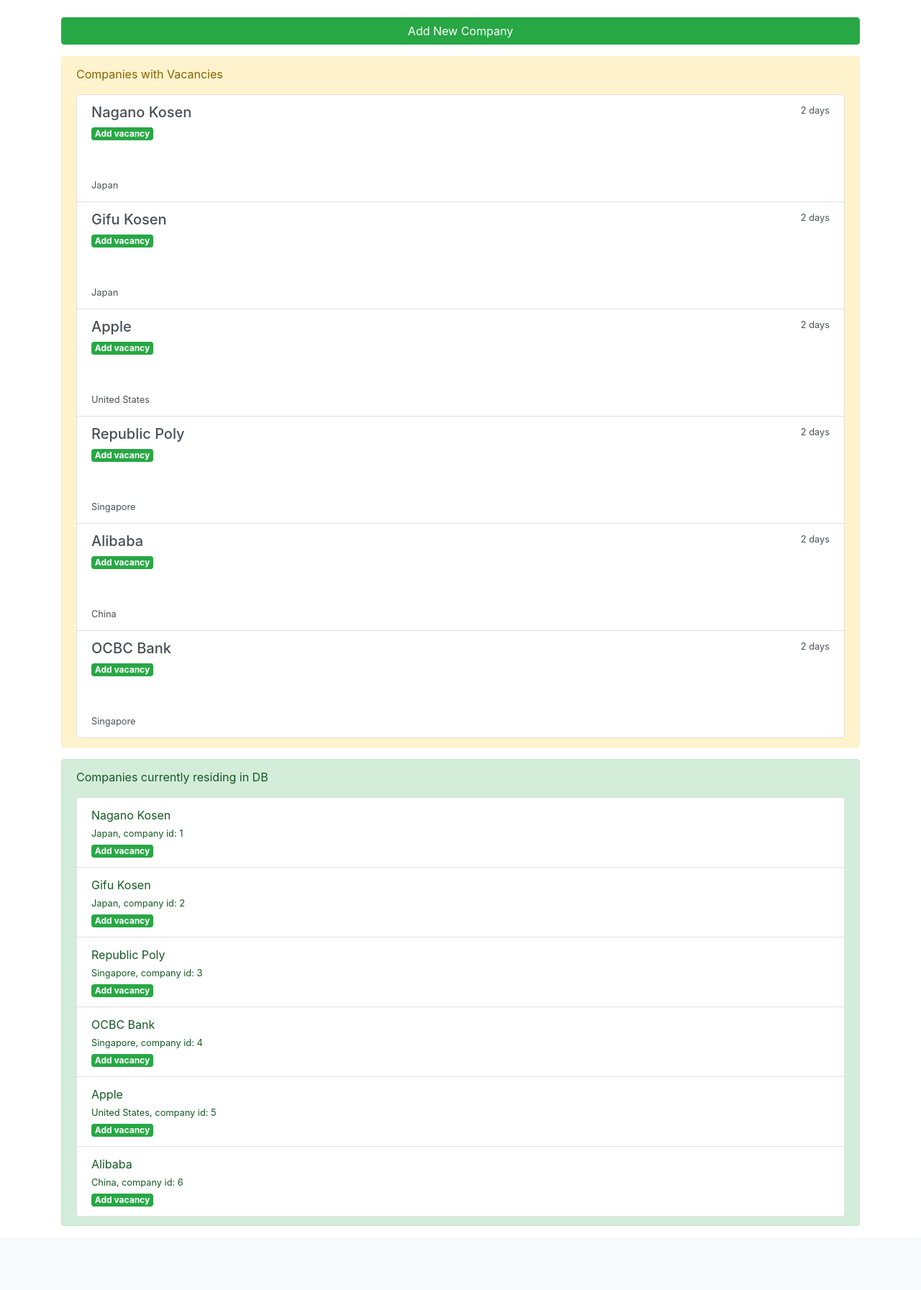
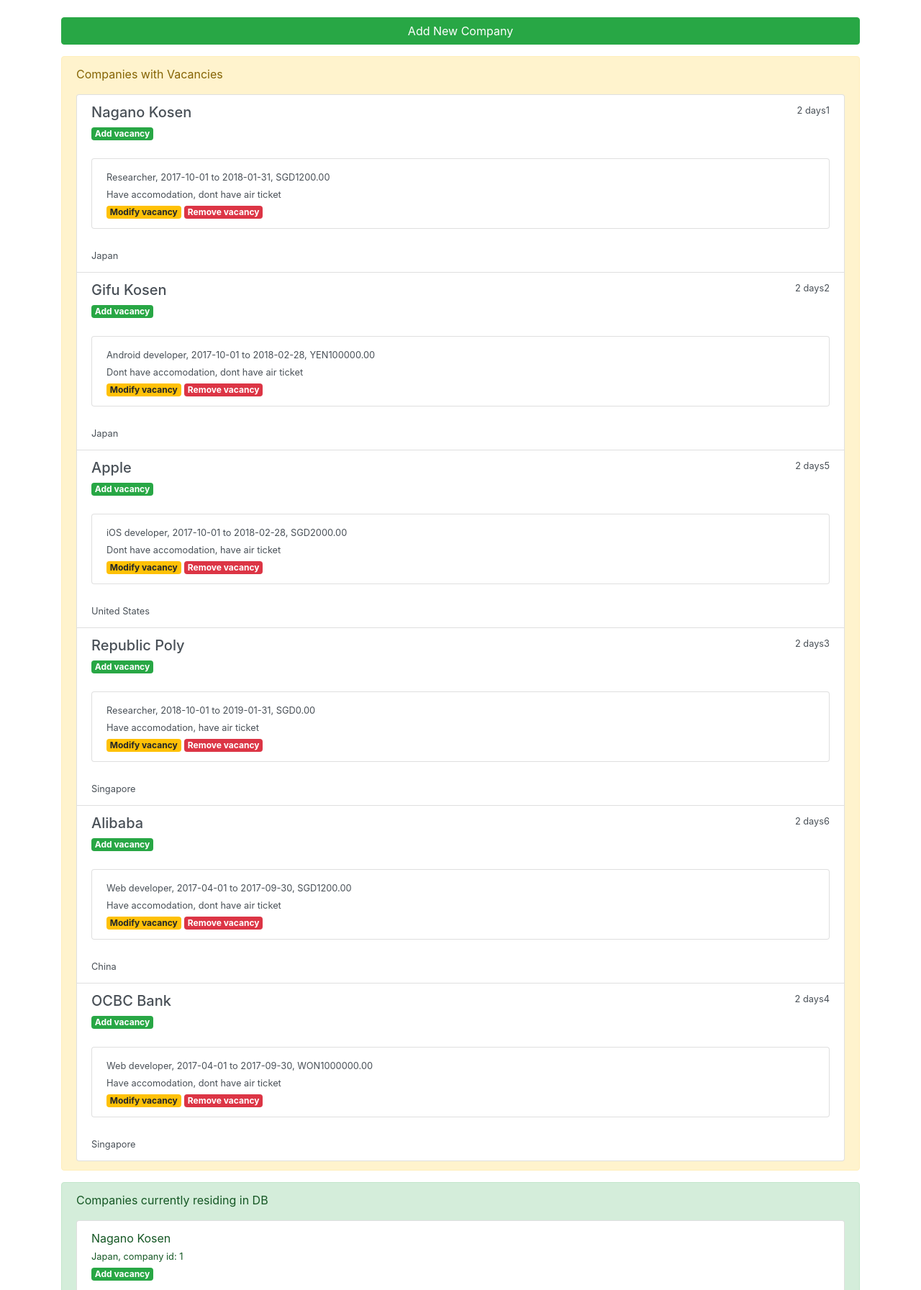
Before and after one commit to 15017206/iprep, a PHP site: page /iprep/graceyap_dashboard_company.php in a window 1280 px wide. Shown: the part 56-1849 px from the top of the page at 72% size. Before the commit the page ends 1760 px from the top, so only its background shows below. Run offline with PHP 8.4, Linux system fonts and the light colour scheme; data comes from the database, SQL or seed files in the repository; some libraries are stand-ins or nearby versions.

Commit message:
update2(glenn)

```diff
--- a/graceyap_dashboard_company.php
+++ b/graceyap_dashboard_company.php
@@ -14,6 +14,7 @@
         ?>
 
         <script>
+
             $(document).ready(function (e) {
 
                 setTimeout(function () {
@@ -76,7 +77,7 @@
                         $("#small_notification").html($("#no_of_vacancies").val() + " exact vacancy will be written to database.");
                     }
                 });
-                var list_of_company_with_vacancies = "";
+
 
                 // To show all companies with vacancies
                 // To eliminate repeating companies with 2 or more vacancies
@@ -90,15 +91,20 @@
 
                         for (var i = 0; i < response.length; i++) {
                             var company_id = response[i].company_id;
+                            alert(company_id);
+
 
                             // check if the company_id is in the array. If not inside, add it in.
                             for (var j = 0; j <= company_id_array.length; j++) {
+                                var list_of_company_with_vacancies = "";
+                                var list_of_vacancies = "";
+
                                 if (company_id !== company_id_array[j]) {
 
                                     // If the array has checked the last index
                                     if (j === company_id_array.length - 1) {
                                         company_id_array.push(company_id);
-                                        alert(company_id_array.toString());
+                                        // alert(company_id_array.toString());
 
                                         var company_name = response[i].company_name;
                                         var internship_start_date = response[i].internship_start_date;
@@ -123,56 +129,49 @@
                                         list_of_company_with_vacancies += "<li class='list-group-item list-group-item-action flex-column align-items-start'>" +
                                                 "<div class='d-flex w-100 justify-content-between'>" +
                                                 "<h5 class='mb-1'>" + company_name + "</h5>" +
-                                                "<small>2 days</small>" +
+                                                "<small>2 days"+ company_id +"</small>" +
                                                 "</div>" +
                                                 "<a href='' data-toggle='modal' data-target='#modal_add_new_vacancy'><span onclick='addNewVacancy(" + company_id + ")' class='badge badge-success'>Add vacancy</span></a>" +
                                                 "<br/><br/>" +
-                                                "<ul id='list_of_companies_with_vacancies_small_placeholder' class='list-group'>" +
+                                                "<ul id='list_of_companies_with_vacancies_small_placeholder" + company_id + "' class='list-group'>" +
                                                 // Need another for loop to loop various vacancies here
-
-                                                // "<li class='list-group-item justify-content-between align-items-center'>" +
-                                                // "<small>" + job_role + ", " + internship_start_date + " to " + internship_end_date + ", " + allowance_currency + company_mthly_allowance + "<br/> " + accomodation_provided + ", " + air_ticket_provided + "</small>" +
-                                                // "<br/><a href=''><span class='badge badge-warning'>Modify vacancy</span></a>" + "&nbsp;" +
-                                                // "<a href=''><span class='badge badge-danger'>Remove vacancy</span></a>" +
-                                                // "</li>" +
                                                 "</ul>" +
                                                 "<br/>" +
                                                 "<small>" + country + "</small>" +
                                                 "</li>";
+
+                                        $("#list_of_companies_with_vacancies_big_placeholder").append(list_of_company_with_vacancies);
+
+
                                     }
                                 } else {
                                     break;
                                 }
+
+
                             }
+                                list_of_vacancies += "<li class='list-group-item justify-content-between align-items-center'>" +
+                                        "<small>" + job_role + ", " + internship_start_date + " to " + internship_end_date + ", " + allowance_currency + company_mthly_allowance + "<br/> " + accomodation_provided + ", " + air_ticket_provided + "</small>" +
+                                        "<br/><a href=''><span class='badge badge-warning'>Modify vacancy</span></a>" + "&nbsp;" +
+                                        "<a href=''><span class='badge badge-danger'>Remove vacancy</span></a>" +
+                                        "</li>";
+                                $("#list_of_companies_with_vacancies_small_placeholder" + company_id).append(list_of_vacancies);
+
+
                         }
-                        $("#list_of_companies_with_vacancies_big_placeholder").html(list_of_company_with_vacancies);
+
+
+
                     },
                     error: function (obj, textStatus, errorThrown) {
                         console.log("Error " + textStatus + ": " + errorThrown);
                     }
                 });
 
-                // Second part of ajax
-//                $.ajax({
-//                    type: "GET",
-//                    url: "http://localhost/iprep/webservices/getVacanciesv2.php",
-//                    cache: false,
-//                    dataType: "JSON",
-//                    success: function (response) {
+
+
+            }); // end of document.ready
             //
-//                        for (var i = 0; i < response.length; i++) {
-//                            var company_id = response[i].company_id + "";
-//
-//
-//                        }
-//                        $("#list_of_companies_with_vacancies_big_placeholder").html(list_of_company_with_vacancies);
-//                    },
-//                    error: function (obj, textStatus, errorThrown) {
-//                        console.log("Error " + textStatus + ": " + errorThrown);
-//                    }
-//                });
-            }); // end of document.ready
-
             // When the "add vacancy" button is pressed
             function addNewVacancy(company_id) {
                 $("#company_id2").val(company_id);
@@ -240,7 +239,7 @@
             <div class="alert alert-warning" role="alert">
                 <p>Companies with Vacancies</p>
                 <ul class='list-group' id='list_of_companies_with_vacancies_big_placeholder'>
-                    <li class='list-group-item list-group-item-action flex-column align-items-start'>
+                    <!--                    <li class='list-group-item list-group-item-action flex-column align-items-start'>
                                             <div class='d-flex w-100 justify-content-between'>
                                                 <h5 class='mb-1'>Nagano Kosen</h5>
                                                 <small>2 days</small>
@@ -256,7 +255,7 @@
                                             </ul>
                                             <br/>
                                             <small>Tokuma, Nagano, Japan</small>
-                    </li>
+                                        </li>-->
                 </ul>
             </div>
 
```
Lines whose indentation alone changed are shown as unchanged.
